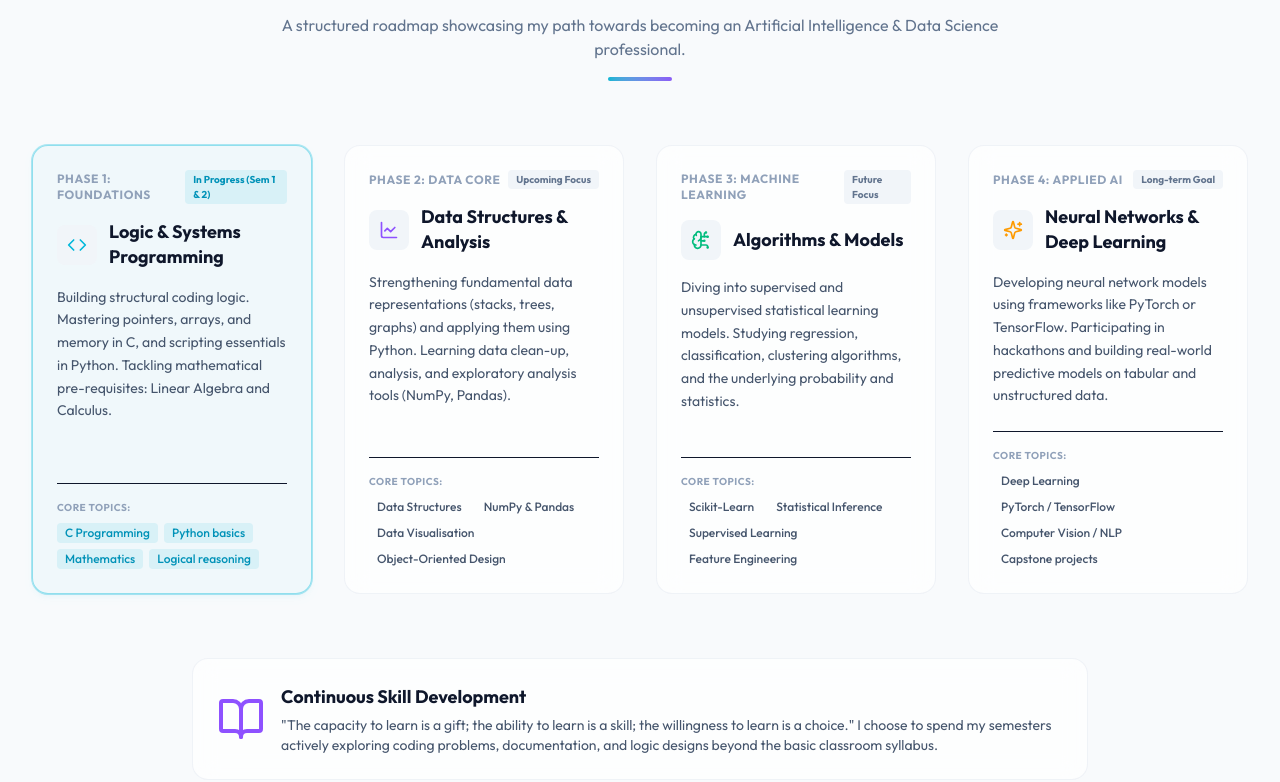
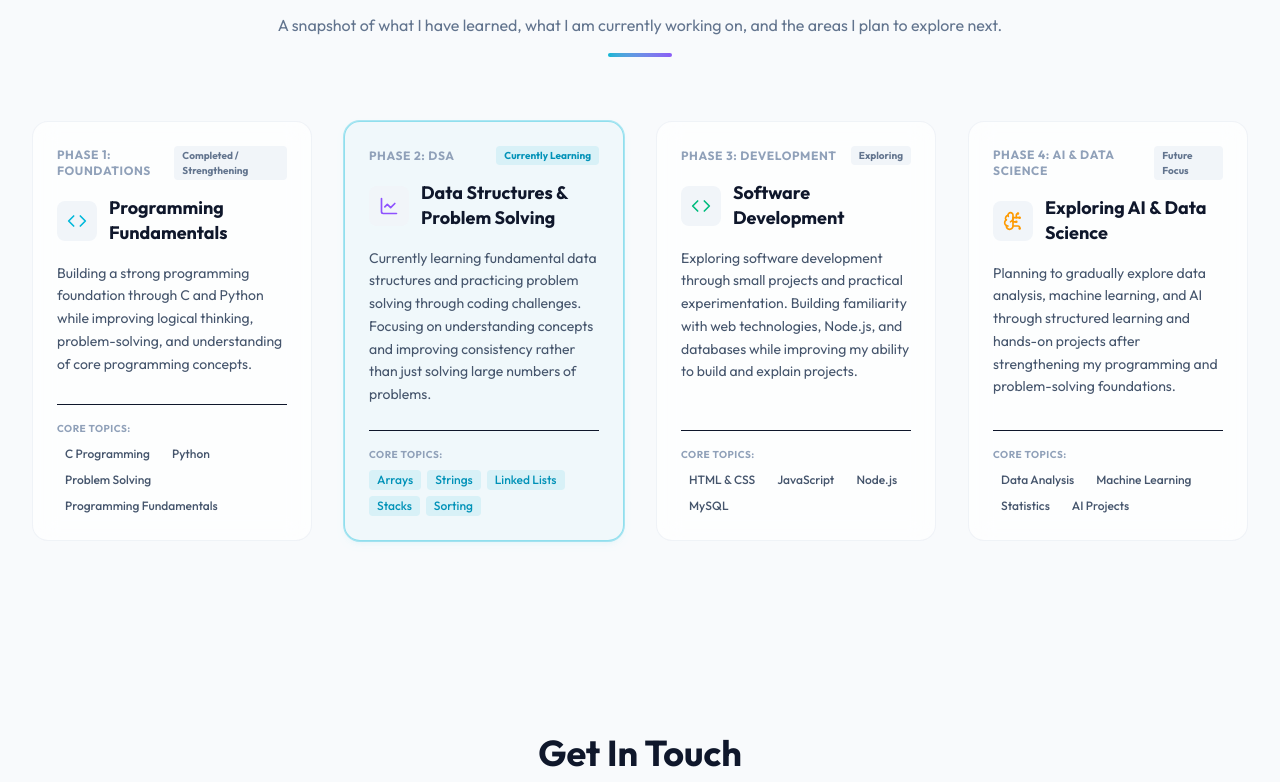
Before and after one commit to Ardra-Sobharaj/portfolio, a React (Vite) app: page / in a window 1280 px wide. Shown: the part 4778-5560 px from the top of the page. Built offline with nearby package versions, Linux system fonts and the light colour scheme.

Commit message:
Update learning journey content
Updated the LearningJourney component to reflect changes in the learning phases, including renaming and restructuring the content. Removed the self-learning quote section.

```diff
--- a/src/components/LearningJourney.tsx
+++ b/src/components/LearningJourney.tsx
@@ -1,41 +1,45 @@
-import { Sparkles, BrainCircuit, Code, BookOpen, LineChart } from 'lucide-react';
+import { Sparkles, BrainCircuit, Code, LineChart } from 'lucide-react';
 
 export function LearningJourney() {
   const steps = [
     {
     phase: 'Phase 1: Foundations',
-      status: 'In Progress (Sem 1 & 2)',
+    status: 'Completed / Strengthening',
     icon: <Code className="w-5 h-5 text-cyan-500" />,
-      title: 'Logic & Systems Programming',
-      description: 'Building structural coding logic. Mastering pointers, arrays, and memory in C, and scripting essentials in Python. Tackling mathematical pre-requisites: Linear Algebra and Calculus.',
-      focus: ['C Programming', 'Python basics', 'Mathematics', 'Logical reasoning'],
+    title: 'Programming Fundamentals',
+    description:
+      'Building a strong programming foundation through C and Python while improving logical thinking, problem-solving, and understanding of core programming concepts.',
+    focus: ['C Programming', 'Python', 'Problem Solving', 'Programming Fundamentals'],
+    isActive: false,
+  },
+  {
+    phase: 'Phase 2: DSA',
+    status: 'Currently Learning',
+    icon: <LineChart className="w-5 h-5 text-violet-500" />,
+    title: 'Data Structures & Problem Solving',
+    description:
+      'Currently learning fundamental data structures and practicing problem solving through coding challenges. Focusing on understanding concepts and improving consistency rather than just solving large numbers of problems.',
+    focus: ['Arrays', 'Strings', 'Linked Lists', 'Stacks', 'Sorting'],
     isActive: true,
   },
   {
-      phase: 'Phase 2: Data Core',
-      status: 'Upcoming Focus',
-      icon: <LineChart className="w-5 h-5 text-violet-500" />,
-      title: 'Data Structures & Analysis',
-      description: 'Strengthening fundamental data representations (stacks, trees, graphs) and applying them using Python. Learning data clean-up, analysis, and exploratory analysis tools (NumPy, Pandas).',
-      focus: ['Data Structures', 'NumPy & Pandas', 'Data Visualisation', 'Object-Oriented Design'],
+    phase: 'Phase 3: Development',
+    status: 'Exploring',
+    icon: <Code className="w-5 h-5 text-emerald-500" />,
+    title: 'Software Development',
+    description:
+      'Exploring software development through small projects and practical experimentation. Building familiarity with web technologies, Node.js, and databases while improving my ability to build and explain projects.',
+    focus: ['HTML & CSS', 'JavaScript', 'Node.js', 'MySQL'],
     isActive: false,
   },
   {
-      phase: 'Phase 3: Machine Learning',
+    phase: 'Phase 4: AI & Data Science',
     status: 'Future Focus',
-      icon: <BrainCircuit className="w-5 h-5 text-emerald-500" />,
-      title: 'Algorithms & Models',
-      description: 'Diving into supervised and unsupervised statistical learning models. Studying regression, classification, clustering algorithms, and the underlying probability and statistics.',
-      focus: ['Scikit-Learn', 'Statistical Inference', 'Supervised Learning', 'Feature Engineering'],
-      isActive: false,
-    },
-    {
-      phase: 'Phase 4: Applied AI',
-      status: 'Long-term Goal',
-      icon: <Sparkles className="w-5 h-5 text-amber-500" />,
-      title: 'Neural Networks & Deep Learning',
-      description: 'Developing neural network models using frameworks like PyTorch or TensorFlow. Participating in hackathons and building real-world predictive models on tabular and unstructured data.',
-      focus: ['Deep Learning', 'PyTorch / TensorFlow', 'Computer Vision / NLP', 'Capstone projects'],
+    icon: <BrainCircuit className="w-5 h-5 text-amber-500" />,
+    title: 'Exploring AI & Data Science',
+    description:
+      'Planning to gradually explore data analysis, machine learning, and AI through structured learning and hands-on projects after strengthening my programming and problem-solving foundations.',
+    focus: ['Data Analysis', 'Machine Learning', 'Statistics', 'AI Projects'],
     isActive: false,
   },
   ];
@@ -50,7 +54,7 @@ export function LearningJourney() {
             Learning Journey
           </h2>
           <p className="mt-4 text-slate-500 dark:text-slate-400">
-            A structured roadmap showcasing my path towards becoming an Artificial Intelligence & Data Science professional.
+            A snapshot of what I have learned, what I am currently working on, and the areas I plan to explore next.
           </p>
           <div className="w-16 h-1 bg-gradient-to-r from-primary-cyan to-primary-violet mx-auto mt-4 rounded-full"></div>
         </div>
@@ -123,18 +127,7 @@ export function LearningJourney() {
           ))}
         </div>
 
-        {/* Self Learning Quote */}
-        <div className="mt-16 p-6 rounded-2xl border border-slate-200/50 dark:border-slate-850 bg-light-card dark:bg-dark-card glass max-w-4xl mx-auto flex items-center gap-4 flex-col sm:flex-row text-center sm:text-left">
-          <BookOpen className="w-12 h-12 text-violet-500 flex-shrink-0" />
-          <div>
-            <h4 className="text-lg font-bold text-slate-900 dark:text-white">
-              Continuous Skill Development
-            </h4>
-            <p className="text-slate-600 dark:text-slate-350 text-sm mt-1">
-              "The capacity to learn is a gift; the ability to learn is a skill; the willingness to learn is a choice." I choose to spend my semesters actively exploring coding problems, documentation, and logic designs beyond the basic classroom syllabus.
-            </p>
-          </div>
-        </div>
+
 
       </div>
     </section>
```
Lines whose indentation alone changed are shown as unchanged.
